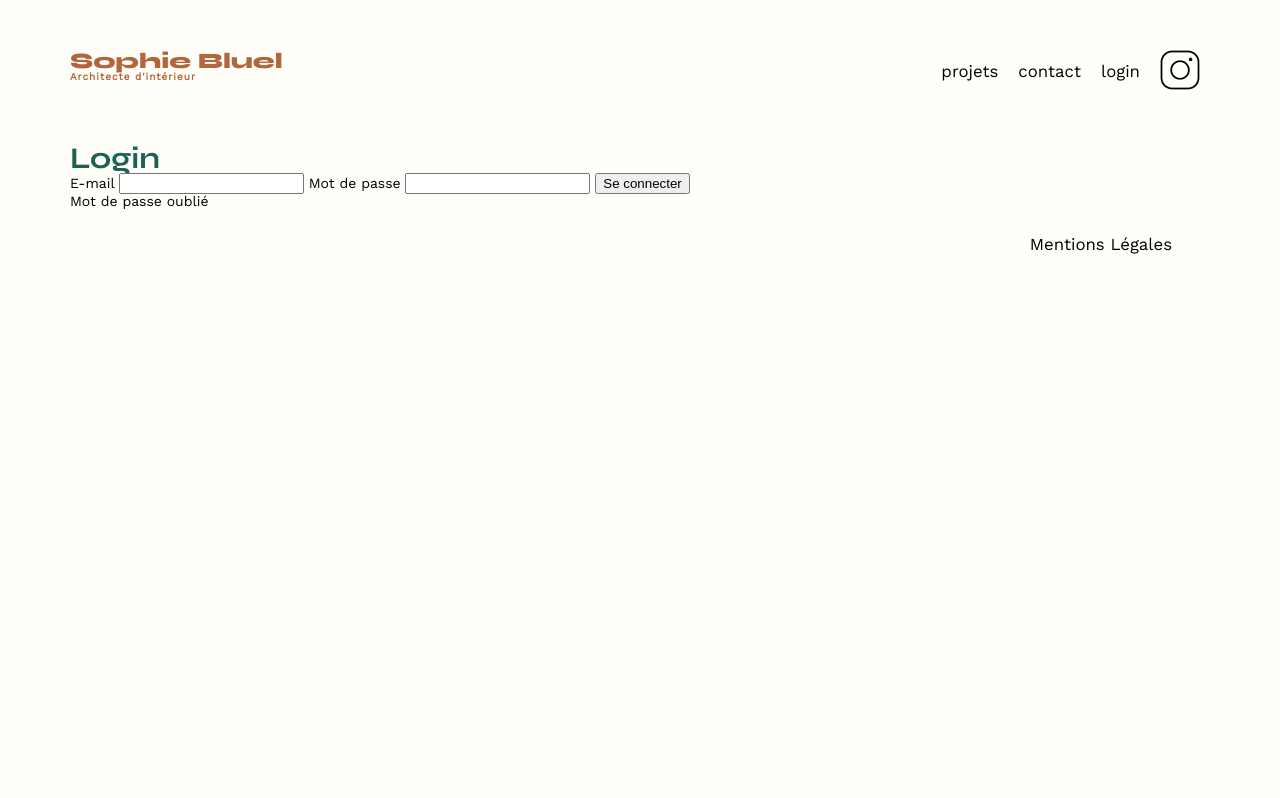
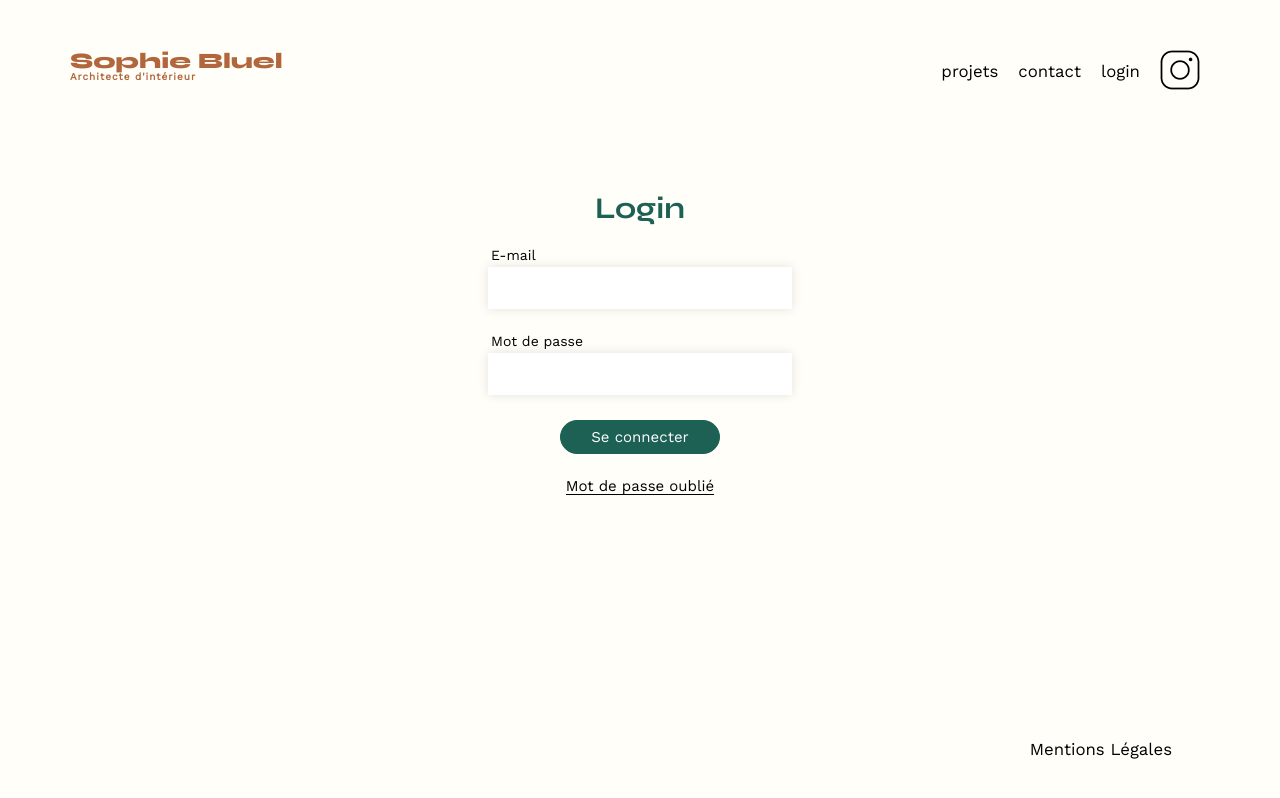
Before and after one commit to KayzerCs/Portfolio-architecte-sophie-bluel, a plain HTML site: page FrontEnd/login.html in a window 1280 px wide. Drawn offline with nearby package versions, Linux system fonts and the light colour scheme; no server answers.

Commit message:
CSS de la Login Page

```diff
--- a/FrontEnd/assets/style.css
+++ b/FrontEnd/assets/style.css
@@ -146,6 +146,22 @@ section {
 
 .insta-icon {
   height: 20px;
+}
+
+#btn {
+  font-size: 15px;
+  font-weight: 400;
+  padding: 7px 30px;
+  border: 1px solid #1d6154;
+  background-color: #1d6154;
+  color: white;
+  margin: 0 5px;
+  cursor: pointer;
+  transition: background-color 0.3s;
+  border-radius: 20px;
+}
+#btn:hover {
+  background: #0e2f28;
 }
 
 /********************************************** Header **********************************************/
@@ -303,3 +319,64 @@ footer nav ul {
   justify-content: flex-end;
   margin: 2em;
 }
+
+/********************************************** LoginPage **********************************************/
+.body-login-page {
+  height: 90vh;
+}
+
+.main-login-page {
+  margin-top: 100px;
+  height: 65vh;
+}
+
+.title-login {
+  display: flex;
+  justify-content: center;
+  align-items: center;
+  padding-bottom: 25px;
+}
+
+.login-form-container {
+  display: flex;
+  flex-direction: column;
+  justify-content: center;
+  align-items: center;
+}
+
+#loginForm {
+  display: flex;
+  flex-direction: column;
+  justify-content: center;
+  align-items: center;
+  width: 27%;
+}
+
+#loginForm label {
+  margin-bottom: 5px;
+  padding-left: 10px;
+  display: flex;
+  justify-content: flex-start;
+  width: 100%;
+}
+
+#loginForm input {
+  margin-bottom: 25px;
+  border: none;
+  background: white;
+  box-shadow: 0 0 10px rgba(0, 0, 0, 0.116);
+  height: 40px;
+  width: 300px;
+}
+
+.login-btn {
+  font-family: "Work Sans";
+}
+
+.mdp {
+  margin-top: 25px;
+  border-bottom: 1px solid black;
+  font-size: 15px;
+  font-weight: 500;
+  cursor: pointer;
+}
```
